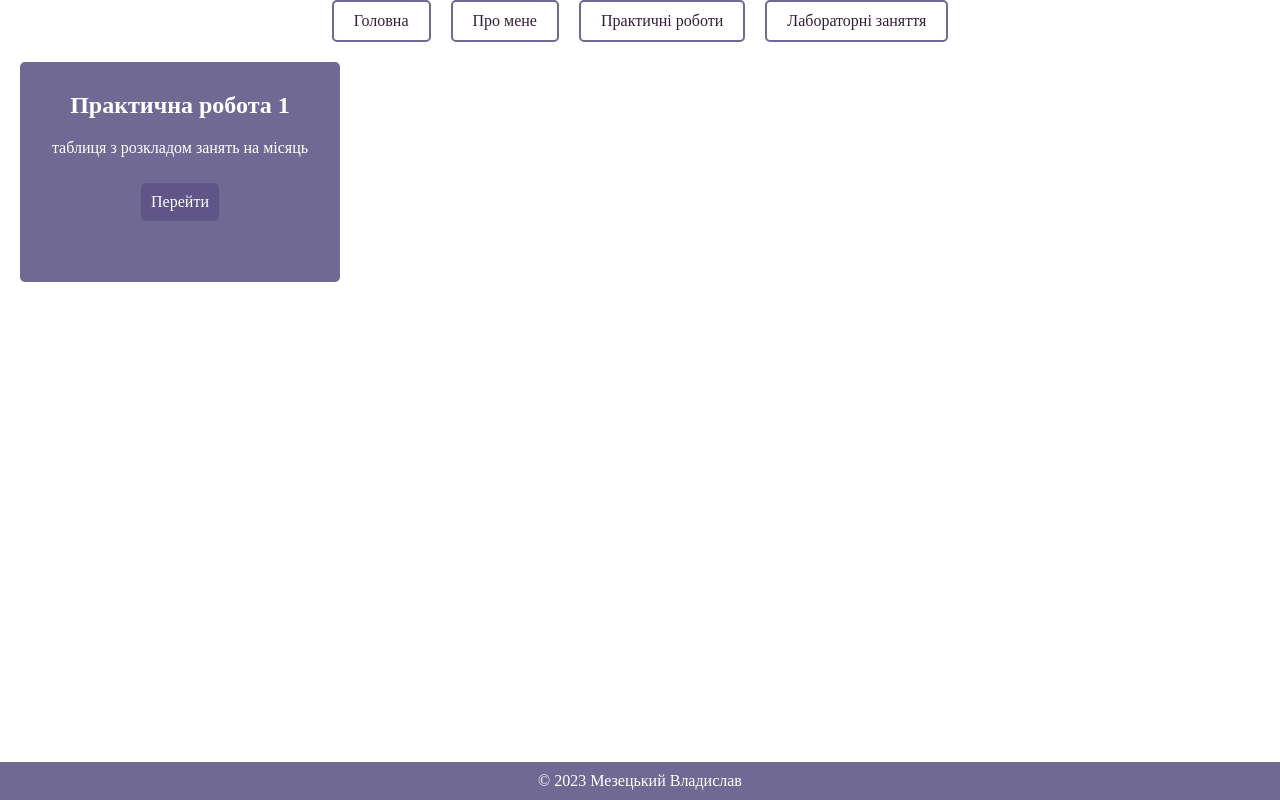
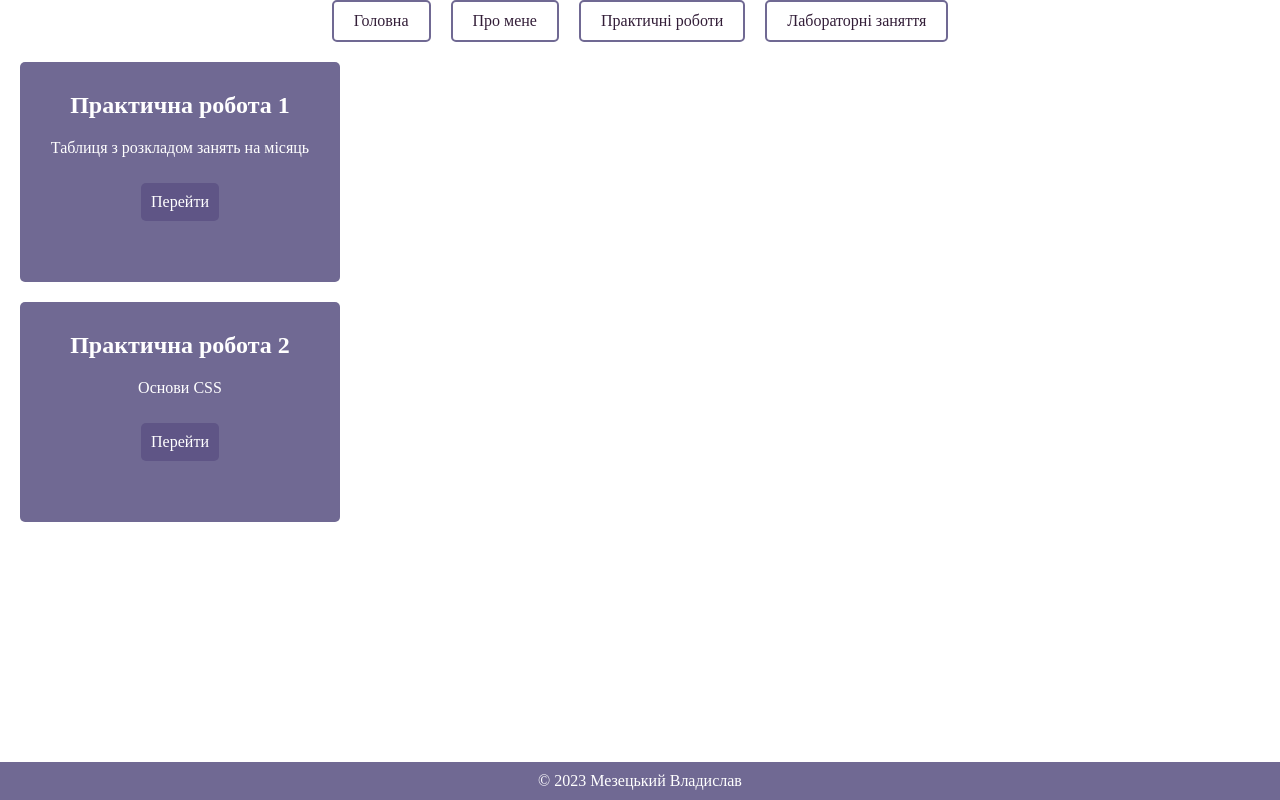
Before and after one commit to lxthxrgx/web, a plain HTML site: page html/practical_work/practical_work.html in a window 1280 px wide. Drawn offline with Linux system fonts and the light colour scheme.

Commit message:
Update practical_work.html

```diff
--- a/html/practical_work/practical_work.html
+++ b/html/practical_work/practical_work.html
@@ -3,26 +3,30 @@
 <head>
     <meta charset="UTF-8">
     <meta name="viewport" content="width=device-width, initial-scale=1.0">
-
     <link rel="stylesheet" href="prac.css">
 
 </head>
 <body style="background-color: #ffffff;">
-
     <ul class="horizontal-menu">
-          <li><a href="/web/index.html">Головна</a></li>
+      <li><a href="/web/index.html">Головна</a></li>
         <li><a href=".\html\about_me\about_me.html">Про мене</a></li>
         <li><a href=".\html\practical_work\practical_work.html">Практичні роботи</a></li>
         <li><a href=".\html\laboratory_classes\laboratory_classes.html">Лабораторні заняття</a></li>
     </ul>
 
+    <div class="practical-work-container">
+        <div class="practical-work">
+          <h2>Практична робота 1</h2>
+          <p>Таблиця з розкладом занять на місяць</p>
+          <a href="F:\Prog\html-css-java\universitet\pract\prac1\prac1.html">Перейти</a>
+        </div>
 
-    <div class="practical-work">
-        <h2>Практична робота 1</h2>
-        <p> таблиця з розкладом занять на місяць</p>
-        <a href=".\prac1\prac1.html">Перейти</a>
-    </div>
-
+        <div class="practical-work">
+          <h2>Практична робота 2</h2>
+          <p>Основи CSS</p>
+          <a href="F:\Prog\html-css-java\universitet\pract\prac2\prac2.html">Перейти</a>
+        </div>
+      </div>
 
     <footer class="page-footer">
         <div class="footer-content">
```
